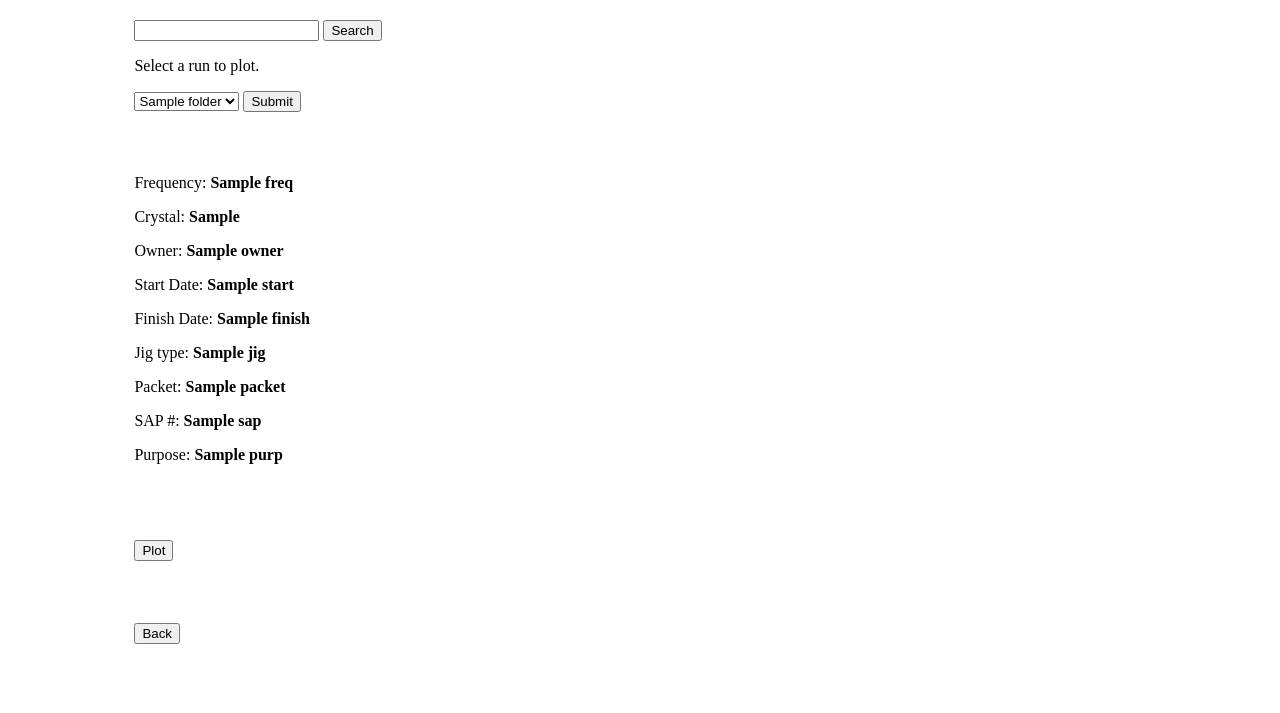
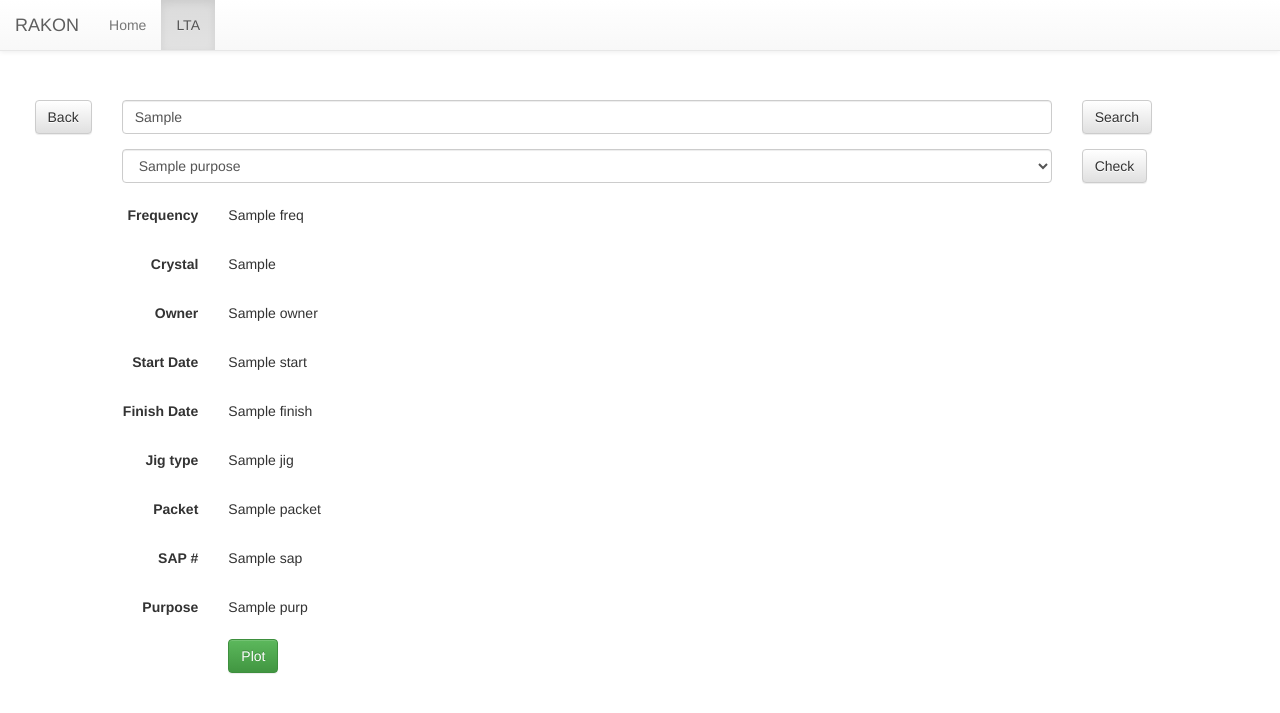
Before and after one commit to nickas101/lta, a Flask app: template app/templates/lta_search.html in a window 1280 px wide. Shown: the top 713 px of the page. Run offline with Flask 2, Linux system fonts and the light colour scheme; the template is opened without the code that fills it: most values are stand-ins (such as "Sample title", 1, 10 or a date in 2020); parts of the project's set-up code (start-up, migrations or seed data) failed here and were passed over; some libraries are stand-ins or nearby versions.

Commit message:
search template is updated

```diff
--- a/app/templates/lta_search.html
+++ b/app/templates/lta_search.html
@@ -1,73 +1,163 @@
-<html>
-    <head>
-        <title>Please select</title>
-    </head>
-    <div style = "margin: 20px; margin-left: 10%;">
-         <form action="/lta/search" method="GET">
-          <input type="text" id="search" name="search">
-          <input type="submit" value="Search">
+{% extends "base_generic.html" %}
+
+{% block title %}Please select{% endblock %}
+
+{% block navbar %}
+<div class="navbar navbar-fixed-top">
+  <!-- ... -->
+</div>
+{% endblock %}
+
+{% block content %}
+
+    <div style = "margin-top: 30px;">
+
+
+        <form class="form-horizontal" action="/lta/search" method="GET" enctype="multipart/form-data">
+
+            <div class="form-group">
+                <div class="col-sm-1">
+                    <a href="{{ url_for('lta') }}" target="blank"><button type="button" href="{{ url_for('lta') }}" class="btn btn-default pull-right">Back</button></a>
+                </div>
+                <div class="col-sm-9">
+                    <input type="text" class="form-control" id="search" name="search" value="{{ entered_search }}" placeholder="Search string">
+                </div>
+                <div class="col-sm-1">
+                    <button type="submit" class="btn btn-default">Search</button>
+                </div>
+                <div class="col-sm-1"></div>
+            </div>
+
         </form>
-        <p>Select a run to plot.</p>
-        <form id="form1" action="/lta/search" method="POST" enctype="multipart/form-data">
-            <select id="mySelect" name = "fold">
-                {% for folder in folders %}
-                    <option value="{{folder}}" {% if folder == "list_status" %} selected {% endif %}>{{folders[folder]}}</option>
+
+    {% if purposes %}
+        <form class="form-horizontal" action="/lta/search" method="POST" enctype="multipart/form-data">
+            <div class="form-group">
+            <div class="col-sm-1"></div>
+        <div class="col-sm-9">
+
+            <select  class="form-control" id="mySelect" name="purpose">
+                {% for purpose in purposes %}
+                    <option value="{{purpose}}" {% if purpose==entered_purpose %} selected {% endif %}>{{purposes[purpose]}}</option>
                 {% endfor %}
             </select>
-            <input type="submit" value="Submit">
+
+            </div>
+           <div class="col-sm-1">
+          <button type="submit" class="btn btn-default">Check</button>
+     </div>
+          <div class="col-sm-1"></div>
+          </div>
         </form>
-        <div style="padding-top: 30px;"></div>
+
+    {% endif %}
+
+                {% if freq %}
+
+    <form class="form-horizontal" action="{{ url_for('lta_plot_wait') }}" method="POST" enctype="multipart/form-data">
+
         {% if freq %}
-        <p><label for="freq">Frequency: <b>{{freq}}</b></label></p>
-        {% endif %}
-        {% if crystal_type %}
-        <p><label for="crystl">Crystal: <b>{{crystal_type}}</b></label></p>
-        {% endif %}
-         {% if owner %}
-        <p><label for="crystl">Owner: <b>{{owner}}</b></label></p>
-        {% endif %}
-         {% if start %}
-        <p><label for="crystl">Start Date: <b>{{start}}</b></label></p>
-        {% endif %}
-         {% if finish %}
-        <p><label for="crystl">Finish Date: <b>{{finish}}</b></label></p>
-        {% endif %}
-         {% if jig %}
-        <p><label for="crystl">Jig type: <b>{{jig}}</b></label></p>
-        {% endif %}
-         {% if packet %}
-        <p><label for="crystl">Packet: <b>{{packet}}</b></label></p>
-        {% endif %}
-         {% if sap %}
-        <p><label for="crystl">SAP #: <b>{{sap}}</b></label></p>
-        {% endif %}
-         {% if purp %}
-        <p><label for="crystl">Purpose: <b>{{purp}}</b></label></p>
+            <div class="form-group">
+                <label class="col-sm-2 control-label">Frequency</label>
+                <div class="col-sm-10">
+                  <p class="form-control-static">{{freq}}</p>
+                </div>
+            </div>
         {% endif %}
 
-        {% if freq %}
+        {% if crystal_type %}
+            <div class="form-group">
+                <label class="col-sm-2 control-label">Crystal</label>
+                <div class="col-sm-10">
+                  <p class="form-control-static">{{crystal_type}}</p>
+                </div>
+            </div>
+        {% endif %}
 
-        <div style="padding-top: 30px;"></div>
+        {% if owner %}
+            <div class="form-group">
+                <label class="col-sm-2 control-label">Owner</label>
+                <div class="col-sm-10">
+                  <p class="form-control-static">{{owner}}</p>
+                </div>
+            </div>
+        {% endif %}
 
-        <form id="form2" action="{{ url_for('lta_plot_wait') }}" method="POST" enctype="multipart/form-data">
+        {% if start %}
+            <div class="form-group">
+                <label class="col-sm-2 control-label">Start Date</label>
+                <div class="col-sm-10">
+                  <p class="form-control-static">{{start}}</p>
+                </div>
+            </div>
+        {% endif %}
 
-        <input type="checkbox" id="norm" name="norm" value="checked" checked hidden>
-        <label for="norm" hidden> Normalize</label>
+        {% if finish %}
+            <div class="form-group">
+                <label class="col-sm-2 control-label">Finish Date</label>
+                <div class="col-sm-10">
+                  <p class="form-control-static">{{finish}}</p>
+                </div>
+            </div>
+        {% endif %}
 
-        <div style="padding-top: 30px;"></div>
-<!--            <p><a href="{{ url_for('lta_plot_wait') }}" target="blank"><button class='btn btn-default'>Plot</button></a></p>-->
+        {% if jig %}
+            <div class="form-group">
+                <label class="col-sm-2 control-label">Jig type</label>
+                <div class="col-sm-10">
+                  <p class="form-control-static">{{jig}}</p>
+                </div>
+            </div>
+        {% endif %}
 
-            <input type="submit" value="Plot">
-        </form>
+        {% if packet %}
+            <div class="form-group">
+                <label class="col-sm-2 control-label">Packet</label>
+                <div class="col-sm-10">
+                  <p class="form-control-static">{{packet}}</p>
+                </div>
+            </div>
+        {% endif %}
+
+        {% if sap %}
+            <div class="form-group">
+                <label class="col-sm-2 control-label">SAP #</label>
+                <div class="col-sm-10">
+                  <p class="form-control-static">{{sap}}</p>
+                </div>
+            </div>
+        {% endif %}
+
+        {% if purp %}
+            <div class="form-group">
+                <label class="col-sm-2 control-label">Purpose</label>
+                <div class="col-sm-10">
+                  <p class="form-control-static">{{purp}}</p>
+                </div>
+            </div>
         {% endif %}
 
 
 
-        <div style="padding-top: 30px;"></div>
-            <p><a href="{{ url_for('lta') }}" target="blank"><button class='btn btn-default'>Back</button></a></p>
 
 
+
+  <div class="form-group">
+
+      <div class="col-sm-2"></div>
+
+
+    <div class="col-sm-8">
+      <button type="submit" class="btn btn-success">Plot</button>
     </div>
+     <div class="col-sm-2"></div>
 
-    </body>
-</html>
+
+  </div>
+        </form>
+
+
+        {% endif %}
+
+
+{% endblock %}
```
Also changed, not shown: app/lib/lta_script.py (+35 -79 lines), app/routes.py (+87 -79 lines).
